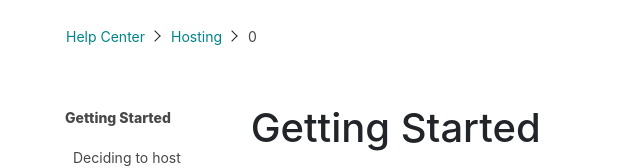
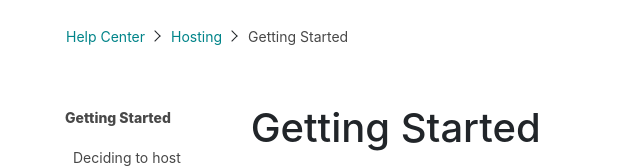
Before and after one commit to chirayumodi18/Naoufal-task, a React (Create React App) app: page /help/0 in a window 1280 px wide. Shown: the top 168 px of the page, without its empty margins (0-640 px from the left). Built offline with nearby package versions, Linux system fonts and the light colour scheme.

Commit message:
done breadcrumbs changes

```diff
--- a/src/Containers/help/bread-crumbs/index.tsx
+++ b/src/Containers/help/bread-crumbs/index.tsx
@@ -1,6 +1,7 @@
-import React, { FC, Fragment } from 'react';
+import React, { FC, Fragment, useEffect } from 'react';
 import { History } from 'history';
 import { NavLink } from 'react-router-dom';
+import { getPanelData } from '../../../actions/data';
 
 type propType = {
 	data: Array<string>,
@@ -12,6 +13,22 @@ const BreadCrumbs: FC<propType>= ({ data, history }) => {
 		const url = data.splice(0, index + 1).join('/');
 		history.push(`/${url}`);
 	};
+	const panelData = getPanelData();
+
+	let selectedPanel: any;
+	let selectedSubPanel: any;
+	const getPanelNames = (index: number, value: string) => {
+		if (index === 1) {
+			selectedPanel = panelData.find((d: any) => d.id.toString() === data[1])
+			return selectedPanel ? selectedPanel.heading : value
+		}
+		if (index === 2) {
+			selectedSubPanel = selectedPanel && selectedPanel.children.find((d: any) => d.id.toString() === data[2])
+			return selectedSubPanel ? selectedSubPanel.name : value
+		}
+		return value;
+	};
+
 	let str:string = '/help';
 	return (
 		<div className="bread-crumbs-wrapper">
@@ -37,7 +54,7 @@ const BreadCrumbs: FC<propType>= ({ data, history }) => {
 											className={`data ${data.length - 1 === index ? 'selected' : '' }`}
 											onClick={onBreadCrumbClick(index)}
 										>
-											{u}
+											{getPanelNames(index, u)}
 										</NavLink>
 										{data.length - 1 !== index && <span className="arrow" />}
 									</Fragment>
```
